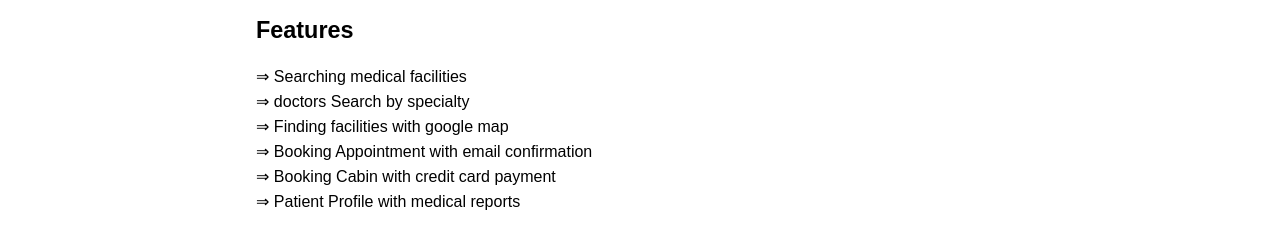
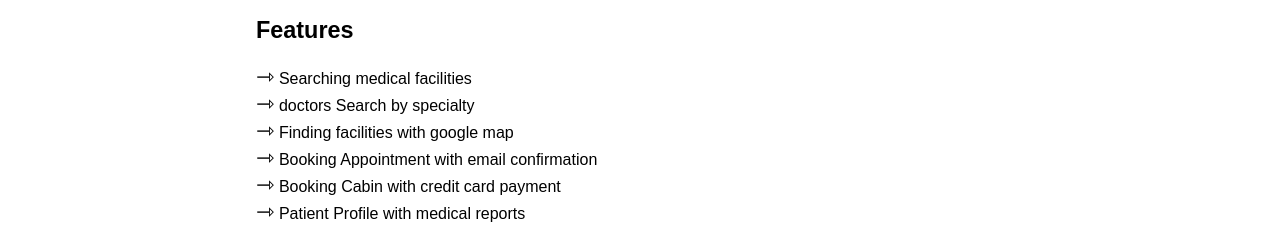
Before and after one commit to towfiqu/portfolio-production, a website built with Parcel: page src/ams.html in a window 1280 px wide. Shown: the part 578-807 px from the top of the page. Built offline with nearby package versions, Linux system fonts and the light colour scheme.

Commit message:
project arrow size changed

```diff
--- a/src/ams.html
+++ b/src/ams.html
@@ -98,15 +98,24 @@
       <h3 style="margin-bottom: 20px;">Features</h3>
 
       <ul class="paragraph-text">
-        <li class='arrow'>&rArr; Searching medical facilities</li class='arrow'>
-        <li class='arrow'>&rArr; doctors Search by specialty</li>
-        <li class='arrow'>&rArr; Finding facilities with google map</li>
-        <li class='arrow'>&rArr; Booking Appointment with email confirmation</li>
-        <li class='arrow'>
-          &rArr; Booking Cabin with credit card payment
+        <li>
+          <span class="arrow">&#x21FE;</span> Searching medical facilities
         </li>
-        <li class='arrow'>
-          &rArr; Patient Profile with medical reports
+        <li><span class="arrow">&#x21FE;</span> doctors Search by specialty</li>
+        <li>
+          <span class="arrow">&#x21FE;</span> Finding facilities with google map
+        </li>
+        <li>
+          <span class="arrow">&#x21FE;</span> Booking Appointment with email
+          confirmation
+        </li>
+        <li>
+          <span class="arrow">&#x21FE;</span>
+          Booking Cabin with credit card payment
+        </li>
+        <li>
+          <span class="arrow">&#x21FE;</span>
+          Patient Profile with medical reports
         </li>
       </ul>
     </div>
--- a/src/styles/_ams.scss
+++ b/src/styles/_ams.scss
@@ -101,6 +101,10 @@ li {
   }
 }
 
+.arrow {
+  font-size: 22px;
+}
+
 .tech-details-container {
   width: 60%;
   margin: auto;
```
Also changed, not shown: src/anime-plugin.html (+10 -4 lines), dist/ams.html, dist/anime-plugin.html, dist/index.js, 6 other files.
